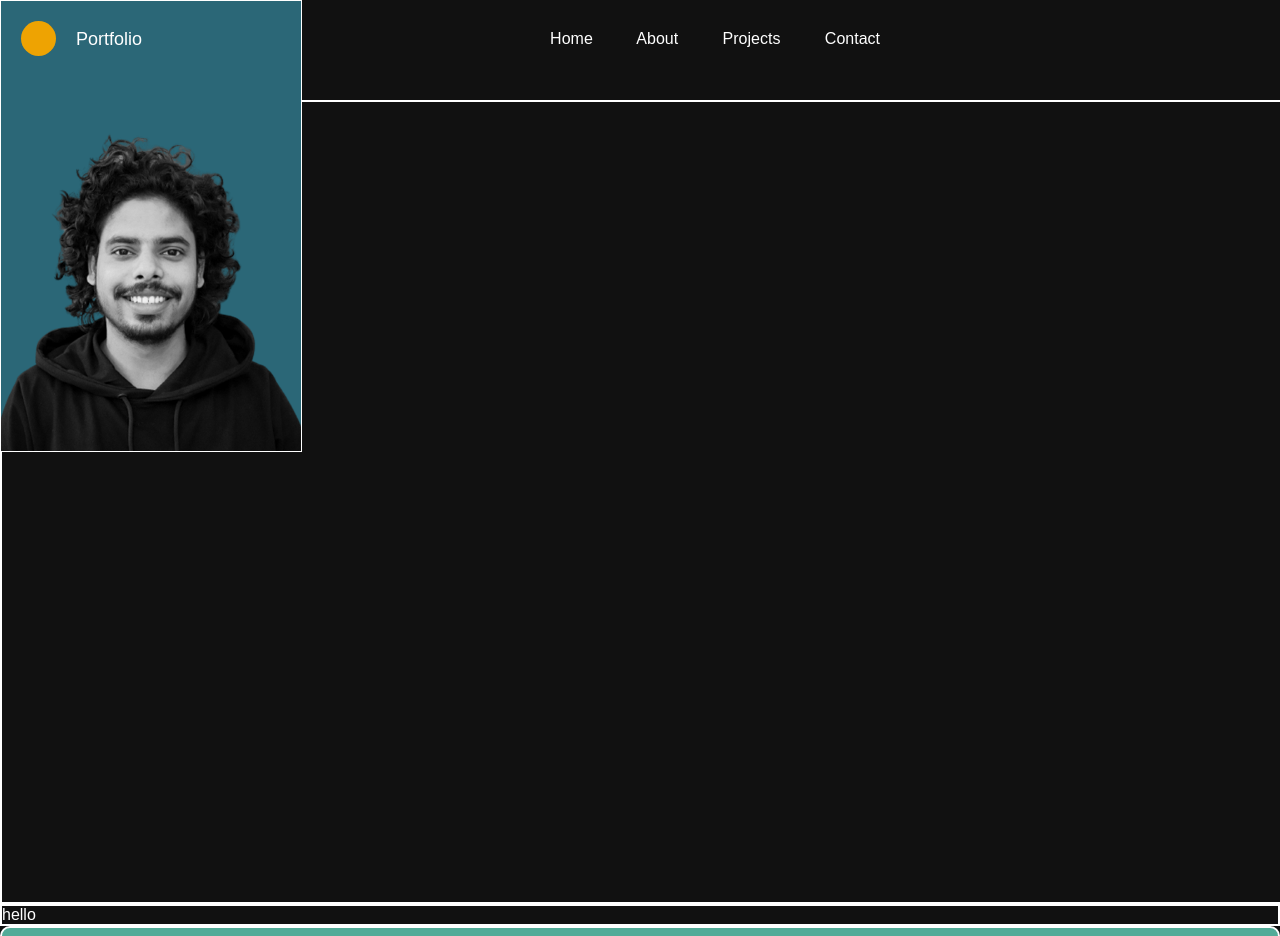
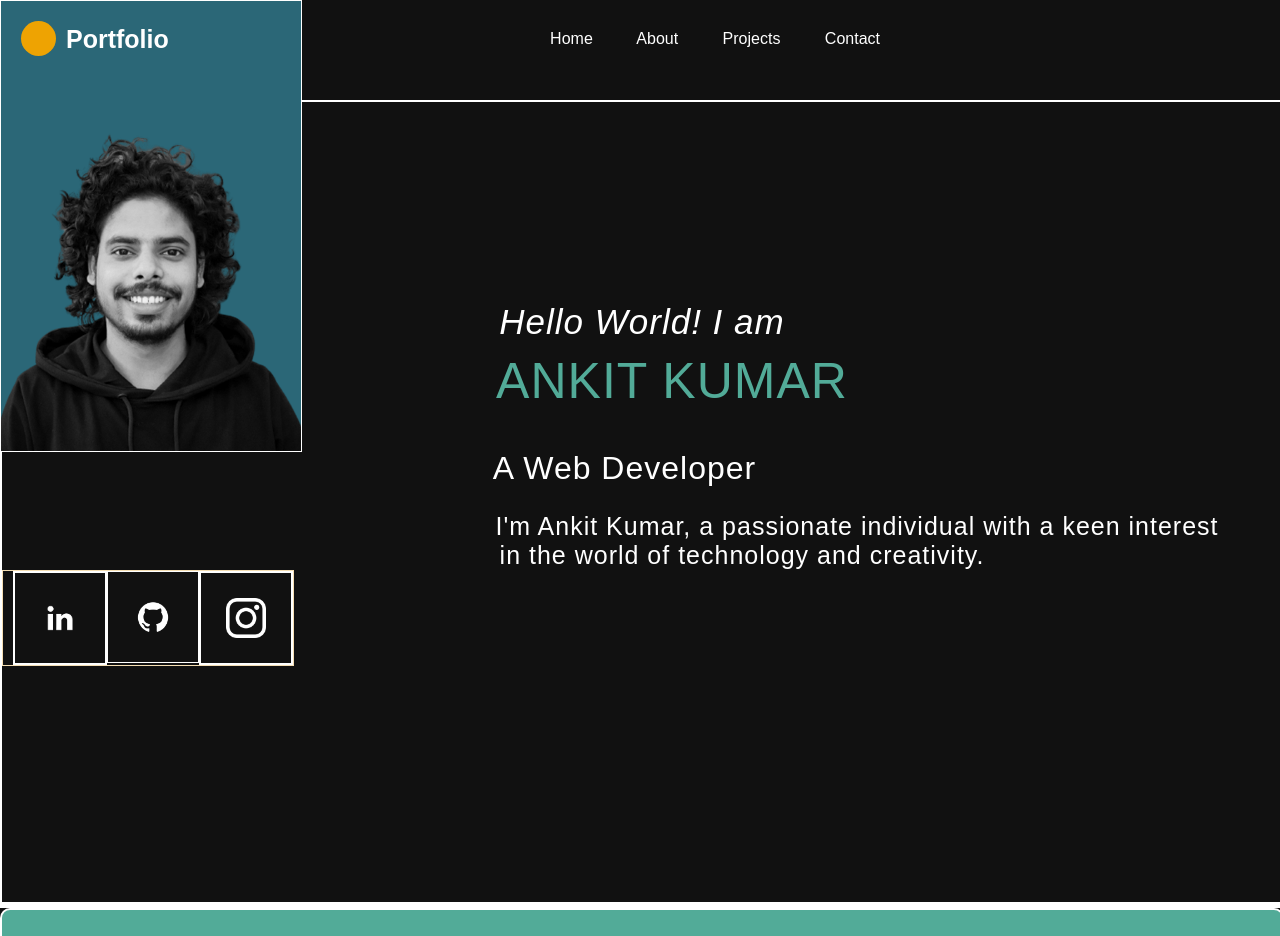
Before and after one commit to akg78/Final-Portfolio, a plain HTML site: page index.html in a window 1280 px wide. Shown: the top 936 px of the page. Drawn offline with Linux system fonts and the light colour scheme; a web font is replaced by a local one.

Commit message:
final home page layout

```diff
--- a/index.html
+++ b/index.html
@@ -17,18 +17,49 @@
         </div>
     </nav>
     <header class="flex">
-
+        <div class="world">
+            <span>Hello World! I am</span>
+            <h1>ANKIT KUMAR</h1>
+            <h2>A Web Developer</h2>
+            <p class="p1">I'm Ankit Kumar, a passionate individual with a keen interest</p>
+            <p class="p2"> in the world of technology and creativity.</p>
+        </div>
         <div class="box"></div>
         <div class="img">
             <div class="pcir">
                 <div class="circle"></div>
-                <p>Portfolio</p>
+                <h1>Portfolio</h1>
             </div>
             <img src="/Untitled-1.png" alt="image" loading="lazy"></div>
+        <div class="icon">
+            <ul>
+                <li>
+                    <a href="https://www.linkedin.com/in/ankit-kumar-2845b9194/" target="_blank">
+                        <img src="/linkedin copy.png" alt="linkedin" class="linkedin">
+                    </a>
+                </li>
+                <li>
+                    <a href="https://github.com/akg78" target="_blank">
+                        <img src="/gitHub.png" alt="gitHub" class="git">
+                    </a>
+                </li>
+                <li>
+                    <a href="https://www.instagram.com/raja_hindustani78/" class="ins" target="_blank">
+                        <img src="/insta.png" alt="instagram" class="insta">
+                    </a>
+                </li>
+            </ul>
+        </div>
+
+
+
+
+
+
     </header>
 
     <main>
-        <p>hello</p>
+
     </main>
 
     <footer>
--- a/style.css
+++ b/style.css
@@ -1,7 +1,9 @@
+@import url('https://fonts.cdnfonts.com/css/aileron');
 *{
     margin: 0;
     padding: 0;
     color: white;
+    font-family: 'Aileron', sans-serif;
 }
 
 body{
@@ -23,8 +25,8 @@ nav .navright{
 a{
     text-decoration: none;
 }
-a :hover{
-    padding: 10px 15px 10px 15px;
+a:hover{
+    padding: 5px 10px 5px 10px;
     background-color: #52ab98;
     border-radius: 10px;
 }
@@ -55,10 +57,11 @@ header .pcir{
     margin-left: 20px;
 
 }
-header .pcir p{
-    font-size: 18px;
-    margin-top: 8px;
-    margin-left: 20px;
+header .pcir h1{
+    font-size: 25px;
+    margin-top: 4px;
+    margin-left: 10px;
+    letter-spacing: 1.5;
 }
 header .circle{
     width: 35px;
@@ -72,27 +75,92 @@ header .img img{
     scale: 2;
 
 }
-
-#git{
-    height: 50px;
-    width: 50px;
-    display: inline;
-    justify-content: space-between;
-    margin-top: 400px;
+header .icon ul{
+    display: inline-flex;
+    flex-direction: row;
+    list-style: none;
+    border: 1px solid wheat;
+    margin-top: 60x;
+    padding-left: 10px;
 
 }
-#insta{
-    height: 50px;
-    width: 50px;
+.icon ul li img{
+    height: 40px;
+    width: 40px;
+    display: flex;
+    justify-content: space-between;
+    align-items: center;
+    padding: 25px;
+}
+.icon ul li .insta{
+    border: 2px solid white;
+}
+.icon ul li .git{
+    border: 1px solid white;
+}
+.icon ul li .linkedin{
+    border: 2px solid white;
+}
+ header div .world{
+    height: 500px;
+    width: 500px;
     display: inline;
-    justify-content: space-between;
+    justify-content: center;
+    align-items: center;
+    border: 1px solid white;
+    background-color: #2b6777;
 }
-#linkedin{
-    height: 50px;
-    width: 50px;
-    display: inline;
-    justify-content: space-between;
+.world span{
+    display: flex;
+    justify-content: center;
+    align-items: center;
+    margin-top: 200px;
+    font-size: 35px;
+    font-style: italic;
+    margin-bottom: 10px;
+    letter-spacing: 1px;
+    /* border: 1px solid white; */
 }
+.world h1{
+    display: flex;
+    justify-content: center;
+    align-items: center;
+    font-size: 50px;
+    color: #52ab98;
+    padding-left: 80px;
+    margin-bottom: 40px;
+    font-weight: 500;
+    padding-right: 20px;
+    letter-spacing: 1px;
+
+}
+.world h2{
+    display: flex;
+    justify-content: center;
+    align-items: center;
+    font-size: 32px;
+    margin-bottom: 25px;
+    padding-right: 35px;
+    font-weight: 200;
+    letter-spacing: 1px;
+}
+.world .p1{
+    display: flex;
+    justify-content: center;
+    align-items: center;
+    font-size: 25px;
+    padding-left: 430px;
+    letter-spacing: 1px;
+}
+.world .p2{
+    display: flex;
+    justify-content: center;
+    align-items: center;
+    font-size: 25px;
+    padding-left: 200px;
+    letter-spacing: 1px;
+}
+
 main{
     border: 2px solid white;
 }
@@ -122,9 +190,12 @@ main{
 
 
 
+
+
 footer{
     background-color: #52ab98;
     padding-top: 100px;
+    width: 100%;
     border-radius: 10px;
     border: 2px solid white;
 }
```
Also changed, not shown: ankit-ai.png (added).
